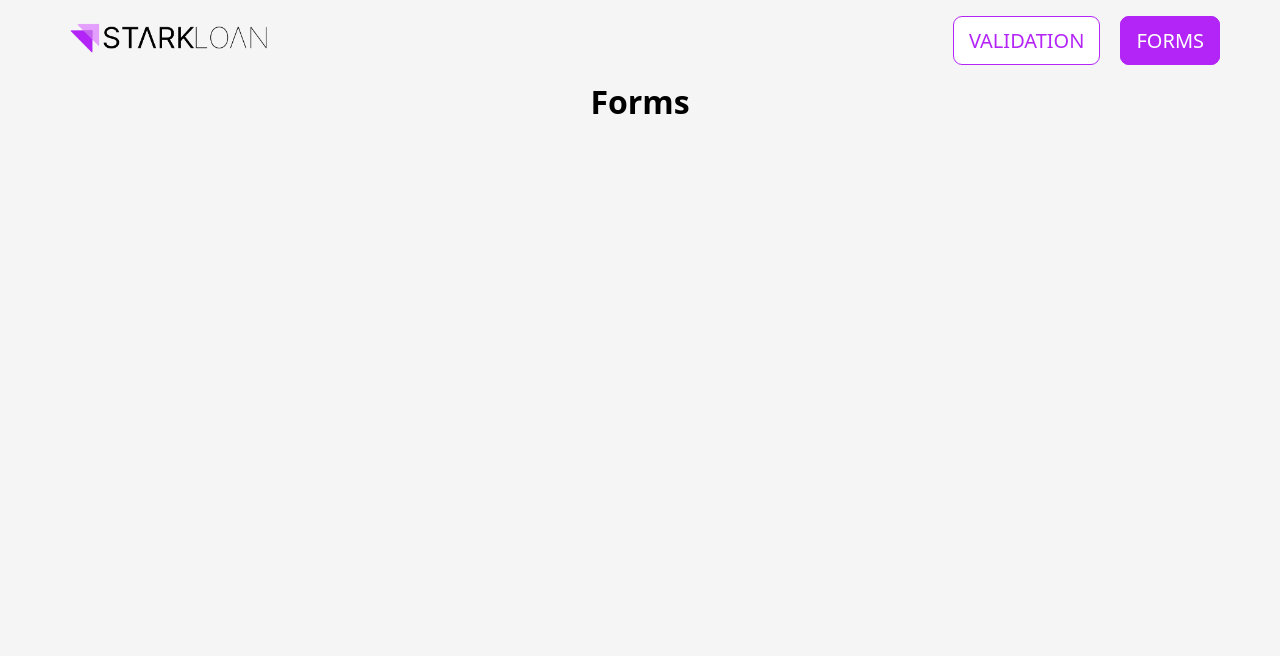
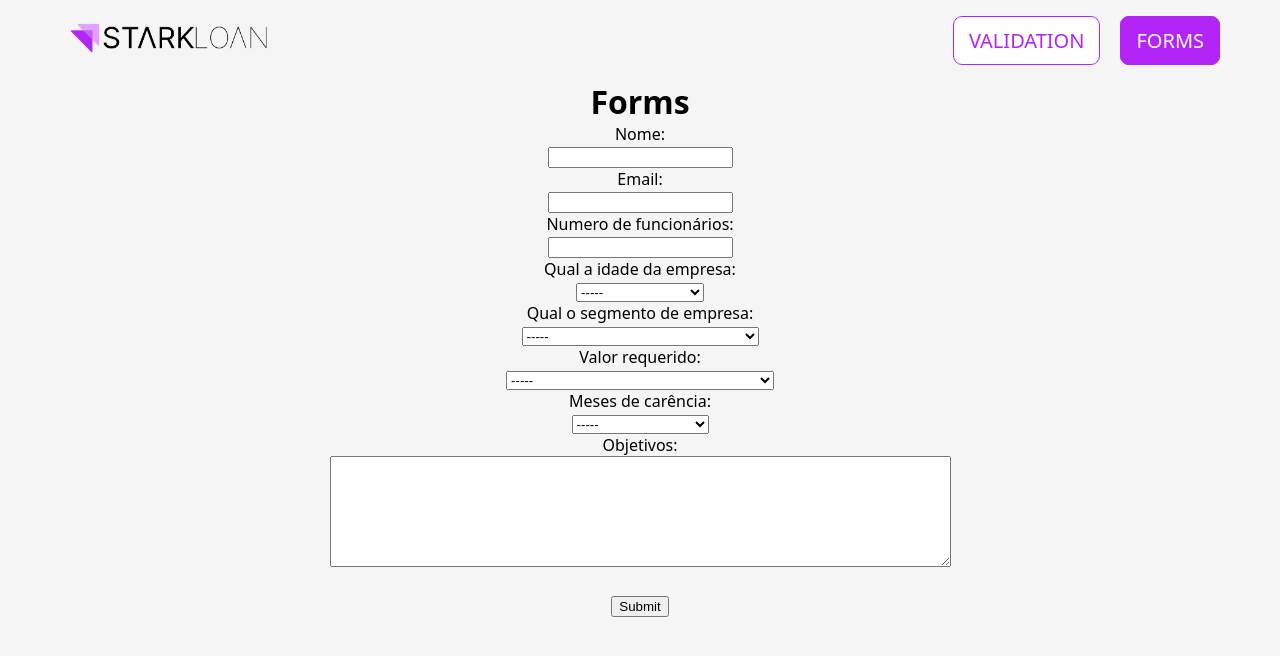
Before and after one commit to DanielYuki/Stark_Bank_Hackathon, a React (Create React App) app: page /forms in a window 1280 px wide. Shown: the top 656 px of the page. Built offline with nearby package versions, Linux system fonts and the light colour scheme; what miragejs would draw is missing.

Commit message:
Feat: add forms page

```diff
--- a/src/pages/Forms.js
+++ b/src/pages/Forms.js
@@ -1,11 +1,209 @@
-import React from "react"
+import React, { useState } from "react";
 
-export default function Forms(){
-    return (
-        <>
-            <h1>
-                Forms
-            </h1>
-        </>
-    )
+export default function Forms() {
+  const [formData, setFormData] = useState({
+    nome: "",
+    funcionarios: "",
+    email: "",
+    idade: "",
+    segmento: "",
+    quantia: "",
+    carencia: "",
+    objetivo: "",
+    nota: 0,
+  });
+
+  const handleChange = (event) => {
+    const { name, value } = event.target;
+    setFormData((prevData) => ({
+      ...prevData,
+      [name]: value,
+    }));
+  };
+
+  const handleSubmit = (event) => {
+    event.preventDefault();
+
+    const { nome, funcionarios, email, idade, segmento, quantia, carencia, objetivo } =
+      formData;
+
+    const nota =
+      (parseFloat(idade) +
+        parseFloat(segmento) +
+        parseFloat(quantia) +
+        parseFloat(carencia)) *
+      1.25;
+
+    const jsonData = JSON.stringify({
+      nome,
+      funcionarios,
+      email,
+      idade,
+      segmento,
+      quantia,
+      carencia,
+      objetivo,
+      nota,
+    });
+
+    console.log(jsonData);
+  };
+
+  const validateEmail = (email) => {
+    const emailRegex = /^[^\s@]+@[^\s@]+\.[^\s@]+$/;
+    return emailRegex.test(email);
+  };
+
+  const validateFuncionarios = (funcionarios) => {
+    const funcionariosRegex = /^[^\s@]+@[^\s@]+\.[^\s@]+$/;
+    return funcionariosRegex.test(funcionarios);
+  };
+
+  return (
+    <>
+      <h1>Forms</h1>
+
+      <form id="formularioEmprestimo" onSubmit={handleSubmit}>
+        <label htmlFor="NOME">Nome:</label>
+        <br />
+        <input
+          type="text"
+          id="NOME"
+          name="nome"
+          value={formData.nome}
+          onChange={handleChange}
+        />
+        <br />
+
+        <label htmlFor="EMAIL">Email:</label>
+        <br />
+        <input
+          type="text"
+          id="EMAIL"
+          name="email"
+          value={formData.email}
+          onChange={handleChange}
+          pattern="^[^\s@]+@[^\s@]+\.[^\s@]+$"
+          title="Por favor, insira um email válido."
+          required
+        />
+        <br />
+
+        <label htmlFor="FUNCIONARIOS">Numero de funcionários:</label>
+        <br />
+        <input
+          type="text"
+          id="FUNCIONARIOS"
+          name="funcionarios"
+          value={formData.funcionarios}
+          onChange={handleChange}
+          pattern="^\d+$"
+          title="Por favor, insira um número válido."
+          required
+        />
+        <br />
+
+        <label htmlFor="IDADE">Qual a idade da empresa:</label>
+        <br />
+        <select
+          name="idade"
+          id="IDADE"
+          value={formData.idade}
+          onChange={handleChange}
+        >
+            <option value="">-----</option>
+          <option value="0.15">Menos de 1 ano</option>
+          <option value="0.25">Entre 1 e 2 anos</option>
+          <option value="0.40">Entre 2 e 4 anos</option>
+          <option value="0.50">Entre 4 e 8 anos</option>
+          <option value="0.75">Entre 8 e 16 anos</option>
+          <option value="1.00">Mais de 16 anos</option>
+        </select>
+        <br />
+
+        <label htmlFor="SEGMENTO">Qual o segmento de empresa:</label>
+        <br />
+        <select
+          name="segmento"
+          id="SEGMENTO"
+          value={formData.segmento}
+          onChange={handleChange}
+        >
+            <option value="">-----</option>
+          <option value="0.90">Gestão estratégica</option>
+          <option value="0.91">Gestão operacional</option>
+          <option value="1.00">Gestão financeira</option>
+          <option value="0.51">Gestão de recursos humanos</option>
+          <option value="0.30">Marketing e vendas</option>
+          <option value="0.80">Gestão de tecnologia da informação</option>
+          <option value="0.70">Varejo</option>
+          <option value="0.49">Gestão de cadeia de suprimentos</option>
+          <option value="0.52">Gestão de qualidade</option>
+          <option value="0.60">Pesquisa e desenvolvimento</option>
+          <option value="0.71">Gestão de inovação</option>
+          <option value="0.31">Relações públicas e comunicação</option>
+          <option value="0.48">Gestão de sustentabilidade</option>
+          <option value="0.69">Planejamento estratégico</option>
+          <option value="0.81">Análise de mercado</option>
+          <option value="0.72">Consultoria empresarial</option>
+          <option value="0.90">Gestão de riscos</option>
+          <option value="0.79">Gerenciamento de projetos</option>
+          <option value="0.40">Relações governamentais</option>
+          <option value="0.68">Responsabilidade social corporativa</option>
+        </select>
+        <br />
+
+        <label htmlFor="QUANTIA">Valor requerido:</label>
+        <br />
+        <select
+          name="quantia"
+          id="QUANTIA"
+          value={formData.quantia}
+          onChange={handleChange}
+        >
+            <option value="">-----</option>
+          <option value="0.10">Menos que R$10.000,00</option>
+          <option value="0.25">Entre R$10.000,00 e 50.000,00</option>
+          <option value="0.45">Entre R$50.000,00 e 200.000,00</option>
+          <option value="0.70">Entre R$200.000,00 e 1.000.000,00</option>
+          <option value="1.00">Entre R$1.000.000,00 e 5.000.000,00</option>
+          <option value="0.80">Entre R$5.000.000,00 e 20.000.000,00</option>
+          <option value="0.50">Entre R$20.000.000,00 e 100.000.000,00</option>
+          <option value="0.20">Mais que R$100.000.000,00</option>
+        </select>
+        <br />
+
+        <label htmlFor="CARENCIA">Meses de carência:</label>
+        <br />
+        <select
+          name="carencia"
+          id="CARENCIA"
+          value={formData.carencia}
+          onChange={handleChange}
+        >
+            <option value="">-----</option>
+          <option value="1.00">Nenhum</option>
+          <option value="0.90">Um bimestre</option>
+          <option value="0.50">Um semestre</option>
+          <option value="0.30">Menos que um ano</option>
+        </select>
+        <br />
+
+        <label htmlFor="OBJETIVO">Objetivos:</label>
+        <br />
+        <textarea
+          id="OBJETIVO"
+          name="objetivo"
+          rows="7"
+          cols="75"
+          value={formData.objetivo}
+          onChange={handleChange}
+        ></textarea>
+        <br />
+        <br />
+
+        <input type="submit" value="Submit" />
+      </form>
+    </>
+  );
 }
```
